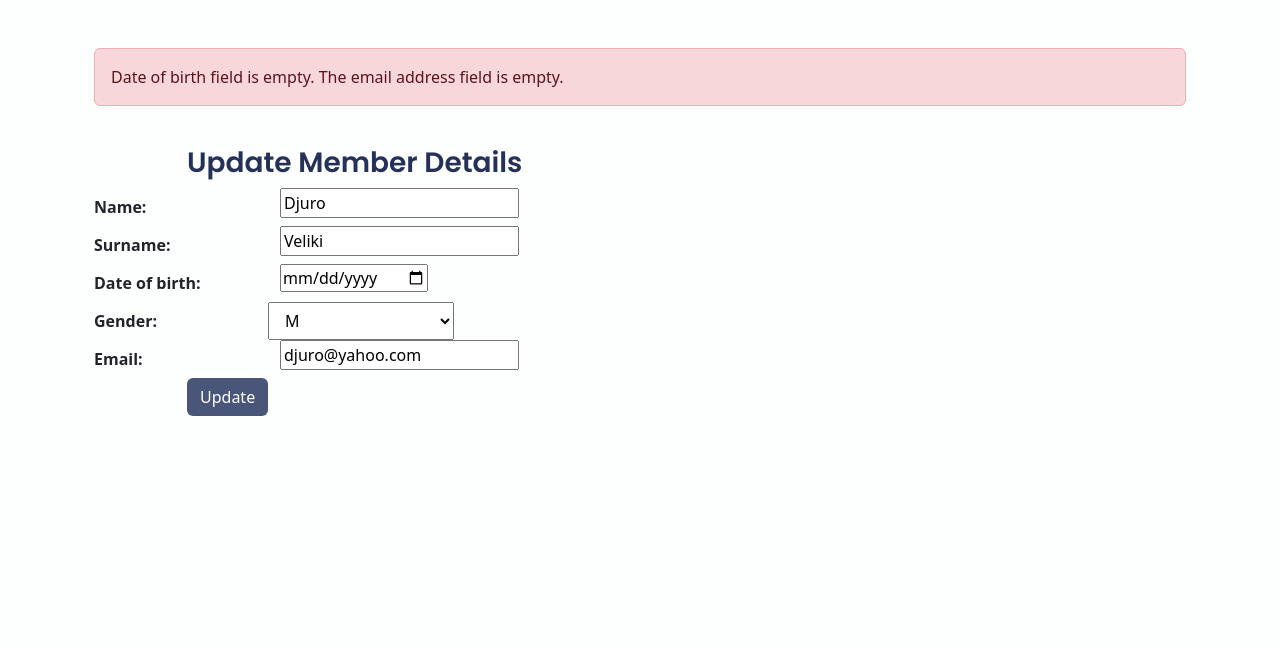
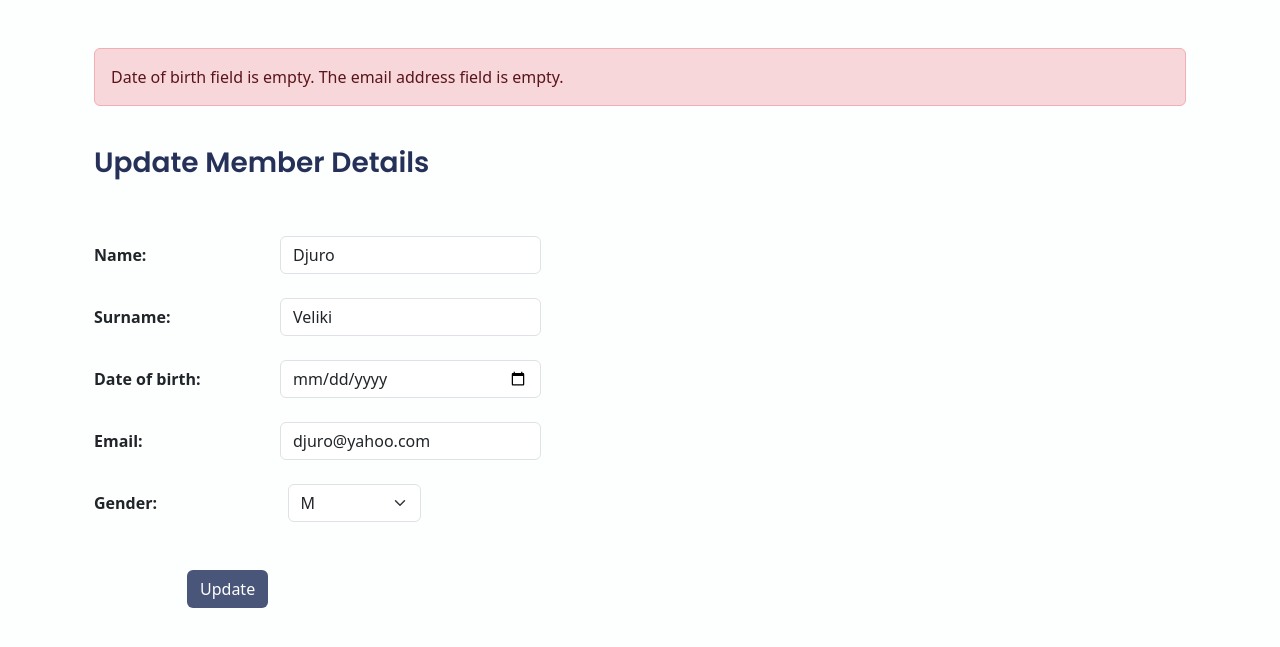
Before and after one commit to janaledencan/Members-Management-App, a Django app: page /app/management/update/1 in a window 1280 px wide. Shown: the part 98-745 px from the top of the page. Run offline with Django 4.2, Linux system fonts and the light colour scheme; a user stored in the database is signed in; data comes from the database, SQL or seed files in the repository; both versions use the stored data as it was after the commit; some libraries are stand-ins or nearby versions.

Commit message:
Add widgets in forms and some margins

```diff
--- a/membersmanagementapp/app/forms.py
+++ b/membersmanagementapp/app/forms.py
@@ -89,6 +89,14 @@ class MemberForm(forms.ModelForm):
             "gender",
             "email",
         ]
+
+        widgets = {
+            "name": forms.TextInput(attrs={"class": "form-control"}),
+            "surname": forms.TextInput(attrs={"class": "form-control"}),
+            "date_of_birth": forms.DateInput(attrs={"class": "form-control w-75"}),
+            "gender": forms.Select(attrs={"class": "form-control"}),
+            "email": forms.EmailInput(attrs={"class": "form-control"}),
+        }
         exclude = ("owner", "date_joined")
 
     def __init__(self, *args, **kwargs):  # Trenutno nije nužno
@@ -137,6 +145,12 @@ class MemberForm(forms.ModelForm):
 class GroupForm(forms.ModelForm):
     class Meta:
         model = Group
+
+        widgets = {
+            "name": forms.TextInput(attrs={"class": "form-control"}),
+            "description": forms.TextInput(attrs={"class": "form-control"}),
+            "price": forms.TextInput(attrs={"class": "form-control "}),
+        }
         exclude = ("owner",)
 
     def clean(self):
--- a/membersmanagementapp/app/static/app/css/base.css
+++ b/membersmanagementapp/app/static/app/css/base.css
@@ -52,7 +52,6 @@ a:hover {
     color: #fffffe;
     border: 3px solid #495579;
     border-radius: 5px;
-    box-shadow: 0 0 2px 1px #9ea0a7;
 }
 
 
--- a/membersmanagementapp/app/templates/management/edit.html
+++ b/membersmanagementapp/app/templates/management/edit.html
@@ -17,51 +17,51 @@
           </div>
         {% endif %}
     <br>
-      <div class="form-group row">
-        <label class="col-sm-1 col-form-label"></label>
+      <div class="form-group row  mb-5">
         <div class="col-sm-4">
         <h3>Update Member Details</h3>
         </div>
       </div>
 
-      <div class="form-group row">
+      <div class="form-group row mt-4">
         <label class="col-sm-2 col-form-label">Name:</label>
         <div class="col-sm-4">
-            <input type="text" name="name" id="id_name" required maxlength="40" value="{{ member.name }}"/>
+            <input type="text" class="form-control w-75" name="name" id="id_name" required maxlength="40" value="{{ member.name }}"/>
         </div>
       </div>
 
-      <div class="form-group row">
+      <div class="form-group row mt-4">
         <label class="col-sm-2 col-form-label">Surname:</label>
         <div class="col-sm-4">
-            <input type="text" name="surname" id="id_surname" required maxlength="50" value="{{ member.surname }}" />
+            <input type="text" class="form-control w-75" name="surname" id="id_surname" required maxlength="50" value="{{ member.surname }}" />
         </div>
       </div>
 
-      <div class="form-group row">
+      <div class="form-group row mt-4">
         <label class="col-sm-2 col-form-label">Date of birth:</label>
         <div class="col-sm-4">
-            <input type="date" name="date_of_birth" id="id_date_of_birth" value="{{ member.date_of_birth }}" />
+            <input type="date" class="form-control w-75" name="date_of_birth" id="id_date_of_birth" value="{{ member.date_of_birth }}" />
         </div>
       </div>
 
-      <div class="form-group row">
-        <label for="id_gender" class="col-sm-2 col-form-label">Gender:</label>
-         <select name="gender" id="id_gender" class="col-sm-2" required>
+      <div class="form-group row mt-4">
+        <label class="col-sm-2 col-form-label">Email:</label>
+        <div class="col-sm-4">
+            <input type="email" class="form-control w-75" name="email" id="id_email" required maxlength="100" value="{{ member.email }}" />
+        </div>
+      </div>
+
+      <div class="form-group row mt-4">
+        <div class="row col-sm-6">
+         <label for="id_gender" class="col-sm-3 col-form-label me-4">Gender:</label>
+         <select name="gender" id="id_gender" class="col-sm-2 ms-5 form-select w-25" required>
             <option value="M">M</option>
             <option value="F">F</option>
          </select>
-      </div>
-
-      <div class="form-group row">
-        <label class="col-sm-2 col-form-label">Email:</label>
-        <div class="col-sm-4">
-            <input type="email" name="email" id="id_email" required maxlength="100" value="{{ member.email }}" />
         </div>
       </div>
 
-
-      <div class="form-group row">
+      <div class="form-group row  mt-5">
         <label class="col-sm-1 col-form-label"></label>
         <div class="col-sm-4">
         <button type="submit" class="btn custom-btn">Update</button>
```
Also changed, not shown: membersmanagementapp/app/templates/app/management.html (+11 -13 lines), membersmanagementapp/app/templates/management/add_member.html (+7 -9 lines), membersmanagementapp/app/templates/management/add_new_group.html (+8 -11 lines), membersmanagementapp/app/templates/management/edit_group.html (+10 -10 lines), membersmanagementapp/db.sqlite3.
